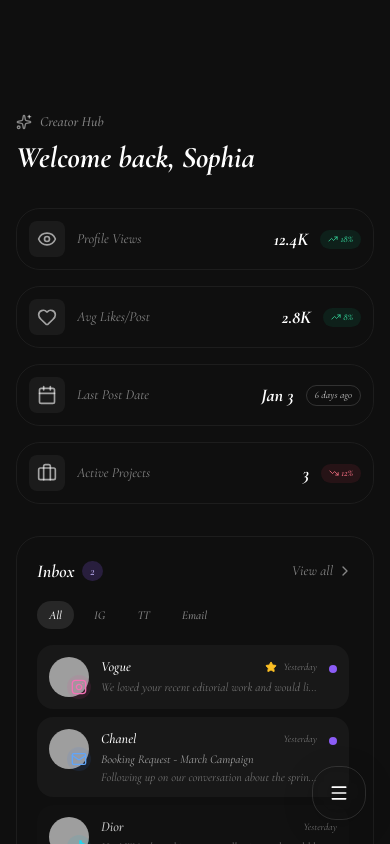
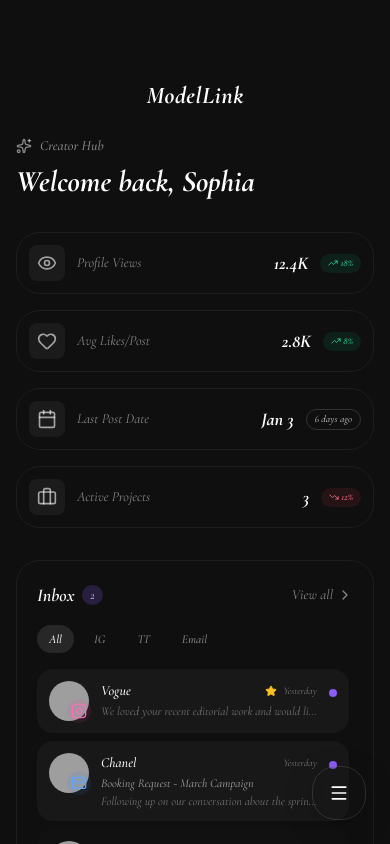
Before and after one commit to solvys/modelink, a React (Vite) app: page / in a window 390 px wide. Shown: the top 844 px of the page. Built offline with nearby package versions, Linux system fonts and the light colour scheme; grey boxes are pictures that could not be loaded.

Commit message:
feat: Add ModelLink title at top of mobile view

```diff
--- a/src/components/CreatorHubContent.tsx
+++ b/src/components/CreatorHubContent.tsx
@@ -318,7 +318,7 @@ export function CreatorHubContent() {
   }, []);
 
   return (
-    <div className="relative min-h-full pt-28 pb-12">
+    <div className="relative min-h-full pt-20 sm:pt-28 pb-12">
       {/* Subtle Background */}
       <div className="fixed inset-0 -z-10">
         <div className="absolute top-0 left-1/4 w-96 h-96 bg-violet-500/5 rounded-full blur-[120px]" />
@@ -326,6 +326,15 @@ export function CreatorHubContent() {
       </div>
 
       <div className="w-full max-w-[764px] lg:max-w-5xl xl:max-w-7xl mx-auto px-4 sm:px-6 lg:px-8">
+        {/* Mobile App Title */}
+        <motion.div
+          initial={{ opacity: 0, y: -10 }}
+          animate={{ opacity: 1, y: 0 }}
+          className="sm:hidden text-center mb-6"
+        >
+          <h1 className="text-2xl font-bold text-white tracking-wide">ModelLink</h1>
+        </motion.div>
+
         <div className="flex flex-col xl:flex-row gap-8">
           {/* Main Content */}
           <div className="flex-1 w-full space-y-8 xl:max-w-4xl">
```
